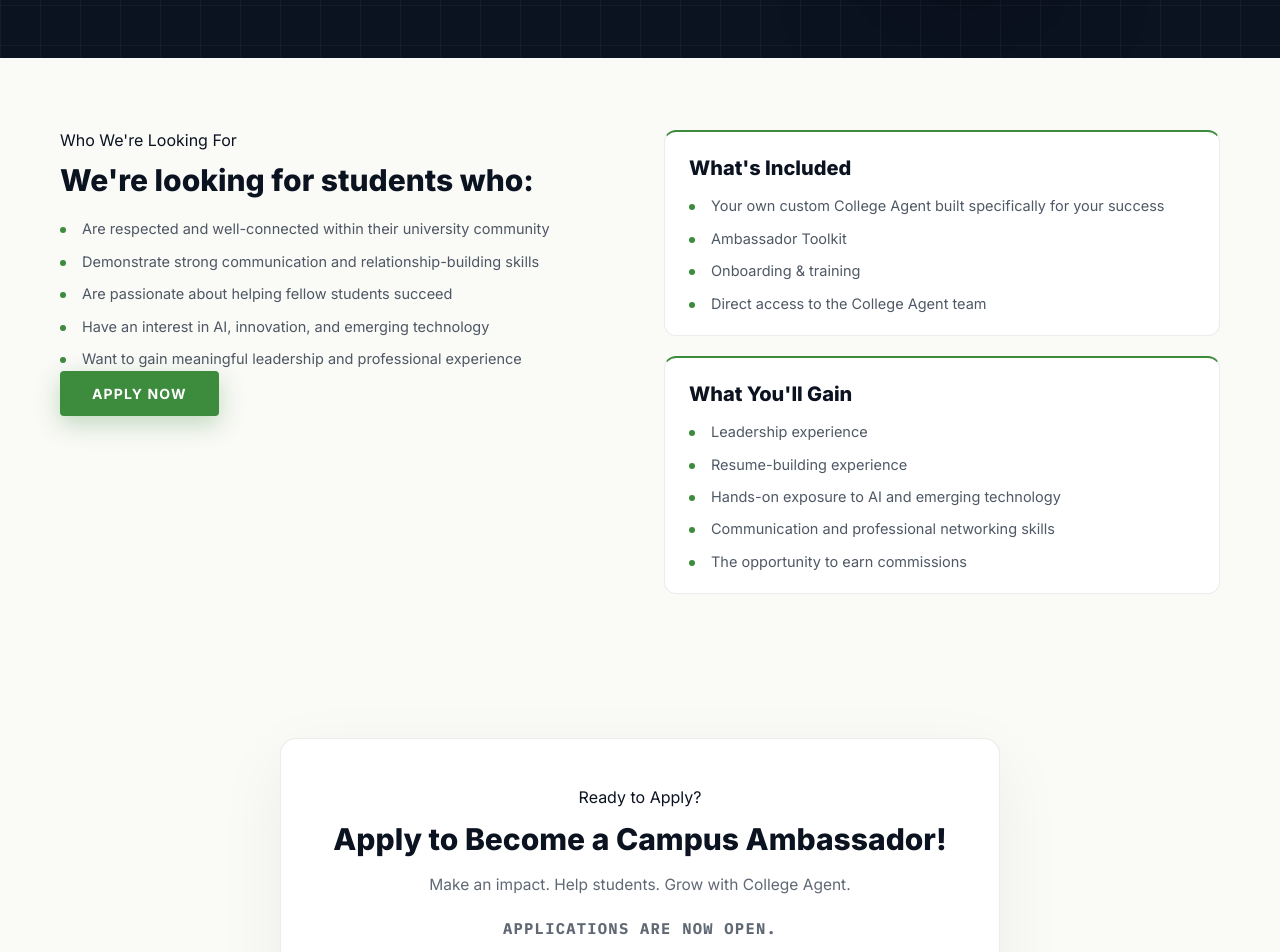
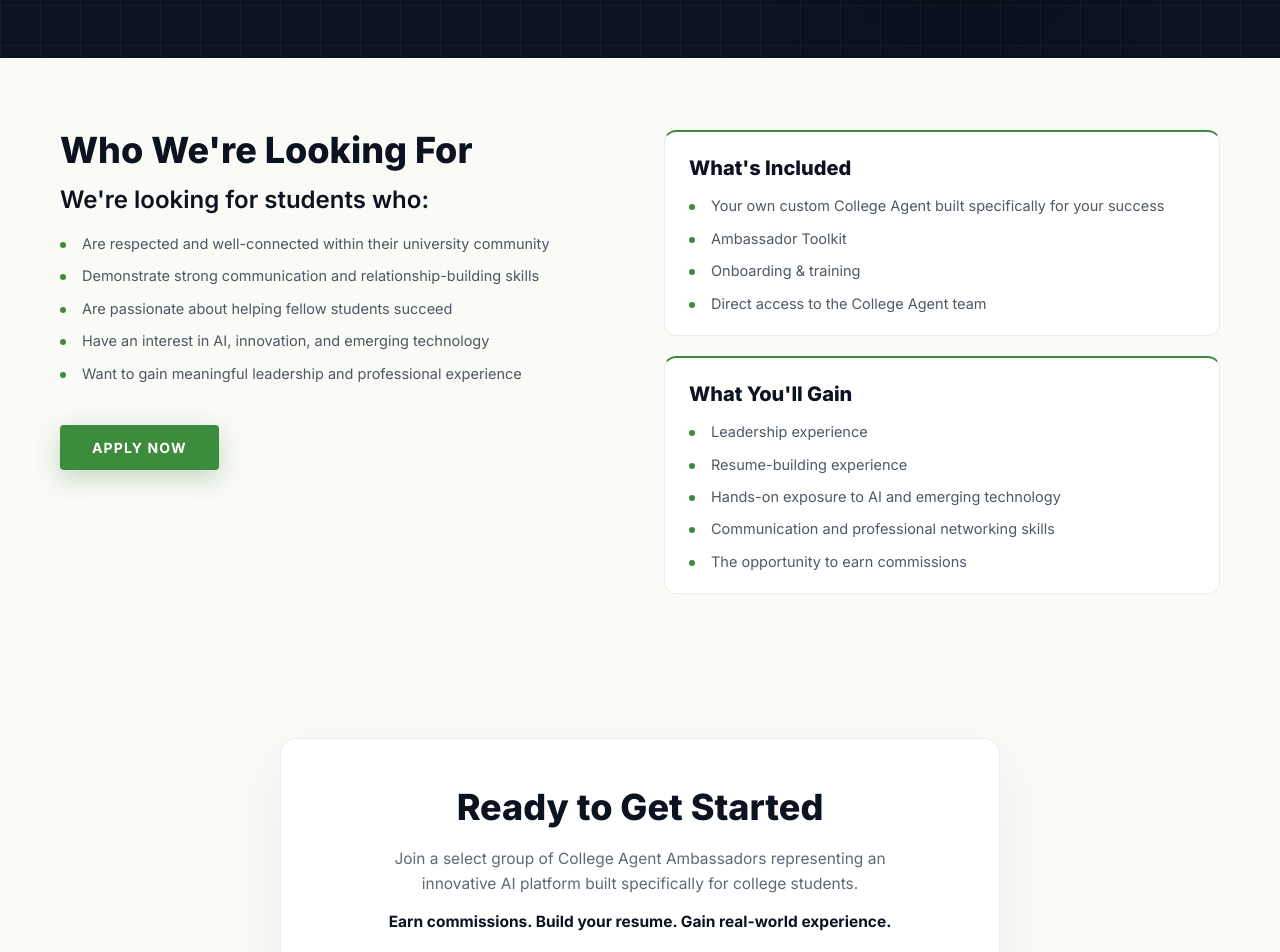
Before and after one commit to doralevich/the-college-agent, a Next.js app: page /ambassador in a window 1280 px wide. Shown: the part 1820-2772 px from the top of the page. Built offline with nearby package versions, Linux system fonts and the light colour scheme; no server answers.

Commit message:
Ambassador: final CTA copy refresh + Who-section typography (#37)
Final CTA card swaps to "Ready to Get Started" h2 + Join paragraph + bold tagline. Who section adopts the same h2 36px / h4 24px hierarchy, indents the bullets, and adds 40px top margin to the Apply Now button.

```diff
--- a/app/ambassador/page.tsx
+++ b/app/ambassador/page.tsx
@@ -146,8 +146,8 @@
         <section className="affiliate-section">
           <div className="affiliate-shell who-shell">
             <div className="who-left">
-              <span className="mono-label">Who We&apos;re Looking For</span>
-              <h2>We&apos;re looking for students who:</h2>
+              <h2>Who We&apos;re Looking For</h2>
+              <h4>We&apos;re looking for students who:</h4>
               <ul className="bullet-list who-bullets">
                 {LOOKING_FOR.map((item) => <li key={item}>{item}</li>)}
               </ul>
@@ -173,10 +173,13 @@
         <section className="affiliate-section final-cta-section">
           <div className="affiliate-shell">
             <div className="final-cta-card">
-              <span className="mono-label">Ready to Apply?</span>
-              <h2>Apply to Become a Campus Ambassador!</h2>
+              <h2>Ready to Get Started</h2>
               <p>
-                Make an impact. Help students. Grow with College Agent.
+                Join a select group of College Agent Ambassadors representing an innovative AI
+                platform built specifically for college students.
+              </p>
+              <p className="final-cta-tagline">
+                Earn commissions. Build your resume. Gain real-world experience.
               </p>
               <p className="applications-note">Applications are now open.</p>
               <a href="/ambassador/apply" className="btn-purple final-cta-btn">Apply Now</a>
@@ -512,18 +515,25 @@
           box-shadow: 0 22px 70px rgba(11,23,41,.06);
         }
         .final-cta-card h2 {
-          font-size: clamp(24px, 2.4vw, 30px);
+          font-size: 36px;
           font-weight: 800;
           color: var(--navy);
-          margin: 14px 0 14px;
-          line-height: 1.25;
+          margin: 0 0 18px;
+          line-height: 1.15;
         }
         .final-cta-card p {
           font-size: 15.5px;
           color: rgba(11,23,41,.65);
           line-height: 1.6;
-          max-width: 520px;
+          max-width: 560px;
           margin: 0 auto;
+        }
+        .final-cta-card p + p {
+          margin-top: 14px;
+        }
+        .final-cta-tagline {
+          font-weight: 700 !important;
+          color: var(--navy) !important;
         }
         .final-cta-card .applications-note {
           margin-top: 18px !important;
@@ -720,22 +730,27 @@
           gap: 48px;
           align-items: start;
         }
-        .who-left .mono-label {
-          margin-bottom: 12px;
-          display: block;
-        }
         .who-left h2 {
-          font-size: clamp(24px, 2.4vw, 30px);
+          font-size: 36px;
           font-weight: 800;
           color: var(--navy);
-          line-height: 1.2;
-          margin: 0 0 20px;
+          line-height: 1.15;
+          margin: 0 0 12px;
+        }
+        .who-left h4 {
+          font-size: 24px;
+          font-weight: 600;
+          color: var(--navy);
+          line-height: 1.3;
+          margin: 0 0 18px;
         }
         .who-bullets {
-          margin-bottom: 28px;
+          padding-left: 24px;
+          margin-bottom: 0;
         }
         .who-cta {
           display: inline-block;
+          margin-top: 40px;
           font-size: 14px;
           padding: 14px 32px;
         }
```
